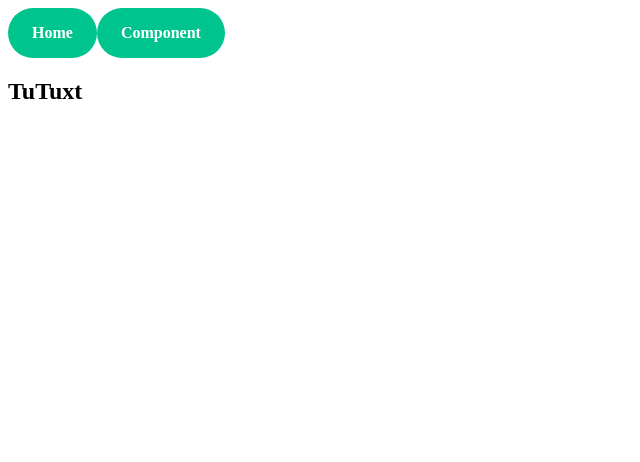
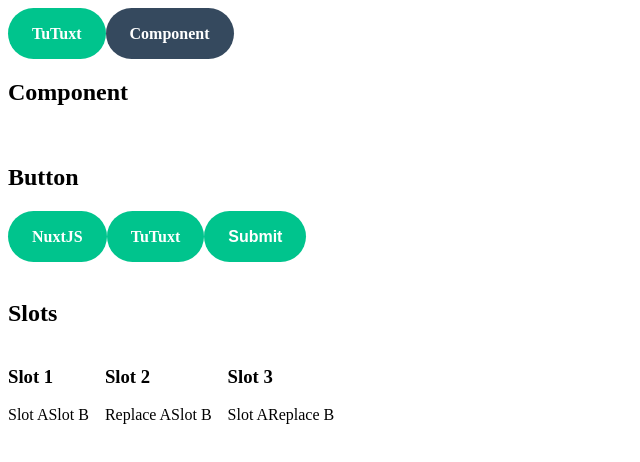
Before and after one commit to adrienloup/tutuxt, a Nuxt app: page /component in a window 1280 px wide. Shown: the top 462 px of the page, without its empty margins (0-640 px from the left). Built offline with nearby package versions, Linux system fonts and the light colour scheme.

Commit message:
components added

```diff
--- a/assets/scss/base.scss
+++ b/assets/scss/base.scss
@@ -28,11 +28,11 @@ h1 {
 }
 
 h2 {
-  font-size: 1.4rem;
+  font-size: 1.6rem;
 }
 
 h3 {
-  font-size: 1rem;
+  font-size: 1.2rem;
 }
 
 a {
@@ -66,16 +66,21 @@ input[type="text"] {
 .tutuxt {
   position: relative;
 
-  &-content {
-    padding: 0 2rem;
-  }
-
   &-header {
     padding: 2rem;
 
     a {
       display: inline-block;
       vertical-align: top;
+      font-size: 1.1rem;
     }
   }
+
+  &-content {
+    padding: 0 2rem;
+  }
+
+  &-footer {
+    padding: 2rem;
+  }
 }
--- a/components/Base/Header.vue
+++ b/components/Base/Header.vue
@@ -1,6 +1,6 @@
 <template>
   <header class="tutuxt-header">
-    <ButtonPrimary :to="'/'">Home</ButtonPrimary>
+    <ButtonPrimary :to="'/'">TuTuxt</ButtonPrimary>
     <ButtonPrimary :to="'/component'">Component</ButtonPrimary>
   </header>
 </template>
--- a/components/Button/Primary.vue
+++ b/components/Button/Primary.vue
@@ -3,6 +3,7 @@
     :is="is"
     class="ButtonPrimary"
     :href="href"
+    :target="target"
     :to="to"
     :type="type"
     v-on="$listeners"
@@ -52,7 +53,8 @@ export default {
 <style lang="scss">
 @import './assets/scss/var.scss';
 
-.ButtonPrimary {
+.ButtonPrimary,
+button.ButtonPrimary {
   display: inline-block;
   vertical-align: middle;
   padding: 1rem 1.5rem;
@@ -62,8 +64,14 @@ export default {
   border: none;
   text-decoration: none;
   font-weight: bold;
+  font-size: 1rem;
+  line-height: 1.2;
   color: $color-default;
   cursor: pointer;
   outline: none;
+
+  &.nuxt-link-exact-active {
+    background-color: $color-secondary;
+  }
 }
 </style>
--- a/components/Slots.vue
+++ b/components/Slots.vue
@@ -10,7 +10,7 @@
 
 <script lang="ts">
 export default {
-  name: 'Slot'
+  name: 'Slots'
 }
 </script>
 
@@ -18,6 +18,6 @@ export default {
 div {
   display: inline-block;
   vertical-align: top;
-  margin: 0 2rem 2rem 0;
+  margin-right: 1rem;
 }
 </style>
--- a/pages/component.vue
+++ b/pages/component.vue
@@ -2,8 +2,66 @@
   <section class="tutuxt-content">
 
     <h1>
+      Component
+    </h1>
+
+    <br>
+
+    <h2>
+      Button
+    </h2>
+
+    <ButtonPrimary
+      :href="'https://fr.nuxtjs.org/'"
+      :target="'_blank'"
+    >
+      NuxtJS
+    </ButtonPrimary>
+
+    <ButtonPrimary
+      :to="'/'"
+      nuxt
+    >
       TuTuxt
-    </h1>
+    </ButtonPrimary>
+
+    <ButtonPrimary
+      :type="'submit'"
+    >
+      Submit
+    </ButtonPrimary>
+
+    <br><br>
+
+    <h2>
+      Slots
+    </h2>
+
+    <Slots>
+      <template>Slot 1</template>
+    </Slots>
+
+    <Slots>
+      <template>Slot 2</template>
+      <template slot="slotA">Replace A</template>
+    </Slots>
+
+    <Slots>
+      <template>Slot 3</template>
+      <template slot="slotB">Replace B</template>
+    </Slots>
 
   </section>
 </template>
+
+<script>
+import ButtonPrimary from '@/components/Button/Primary';
+import Slots from '@/components/Slots.vue';
+
+export default {
+  components: {
+    ButtonPrimary,
+    Slots
+  }
+}
+</script>
```
